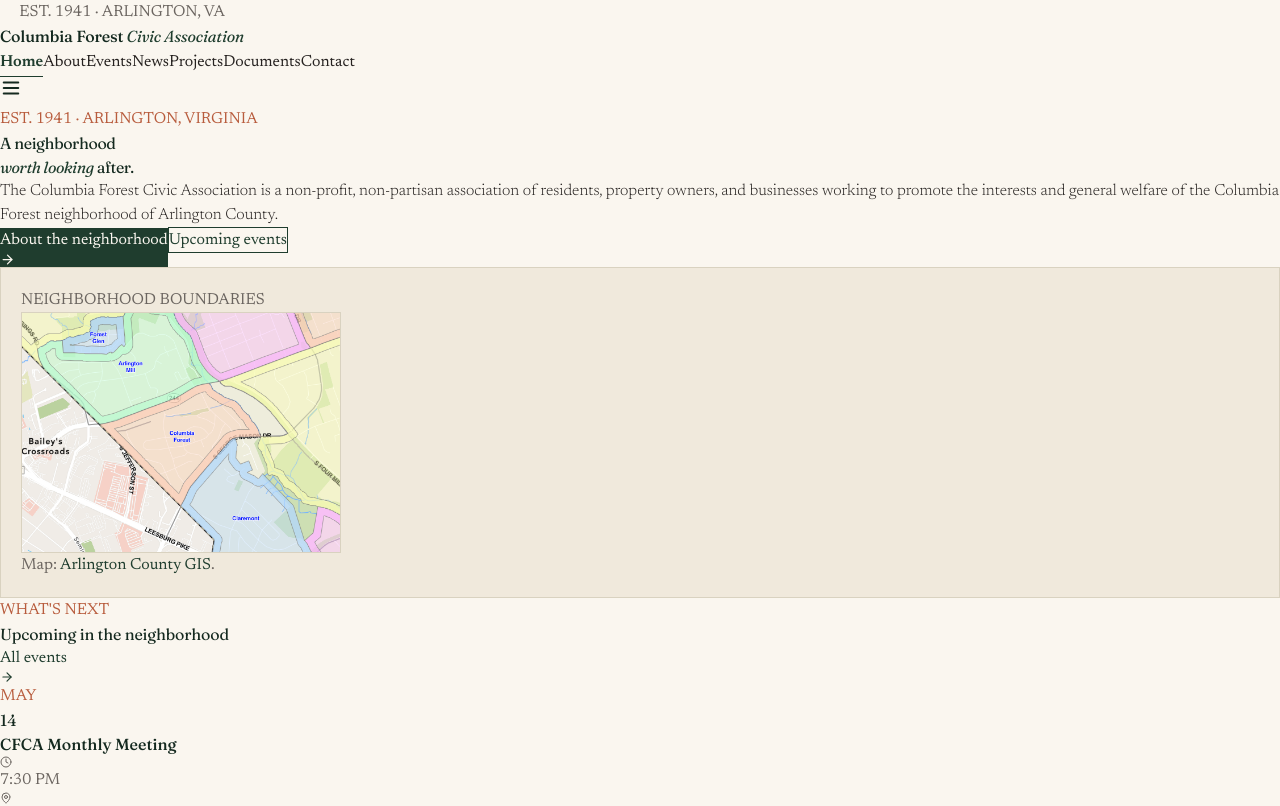
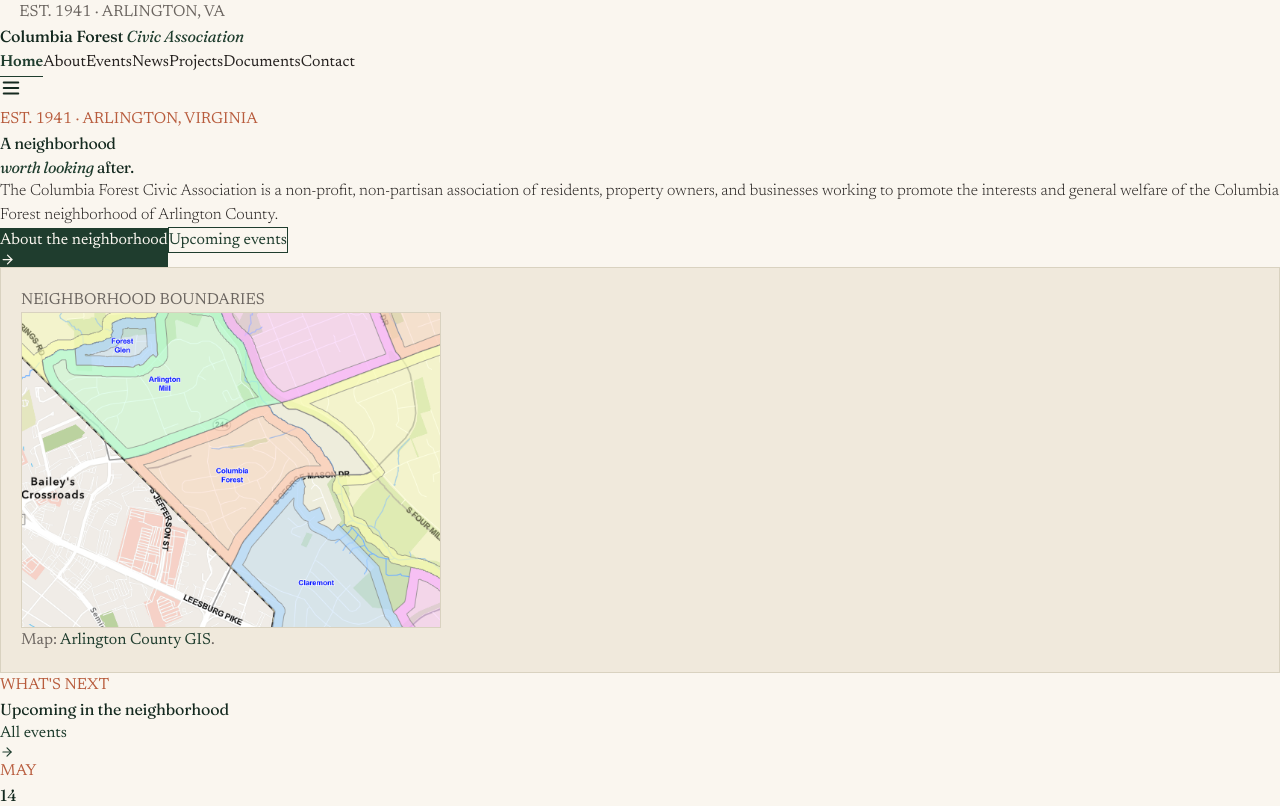
Before and after one commit to jfsubs/columbia-forest, a React (Vite) app: page / in a window 1280 px wide. Shown: the top 806 px of the page. Built offline with nearby package versions, Linux system fonts and the light colour scheme.

Commit message:
Enlarge neighborhood map

```diff
--- a/src/App.jsx
+++ b/src/App.jsx
@@ -680,7 +680,7 @@
         className="w-full h-auto block"
         style={{
           border: `1px solid ${COLORS.line}`,
-          maxWidth: compact ? "320px" : "420px",
+          maxWidth: compact ? "420px" : "600px",
         }}
       />
       <div
```
